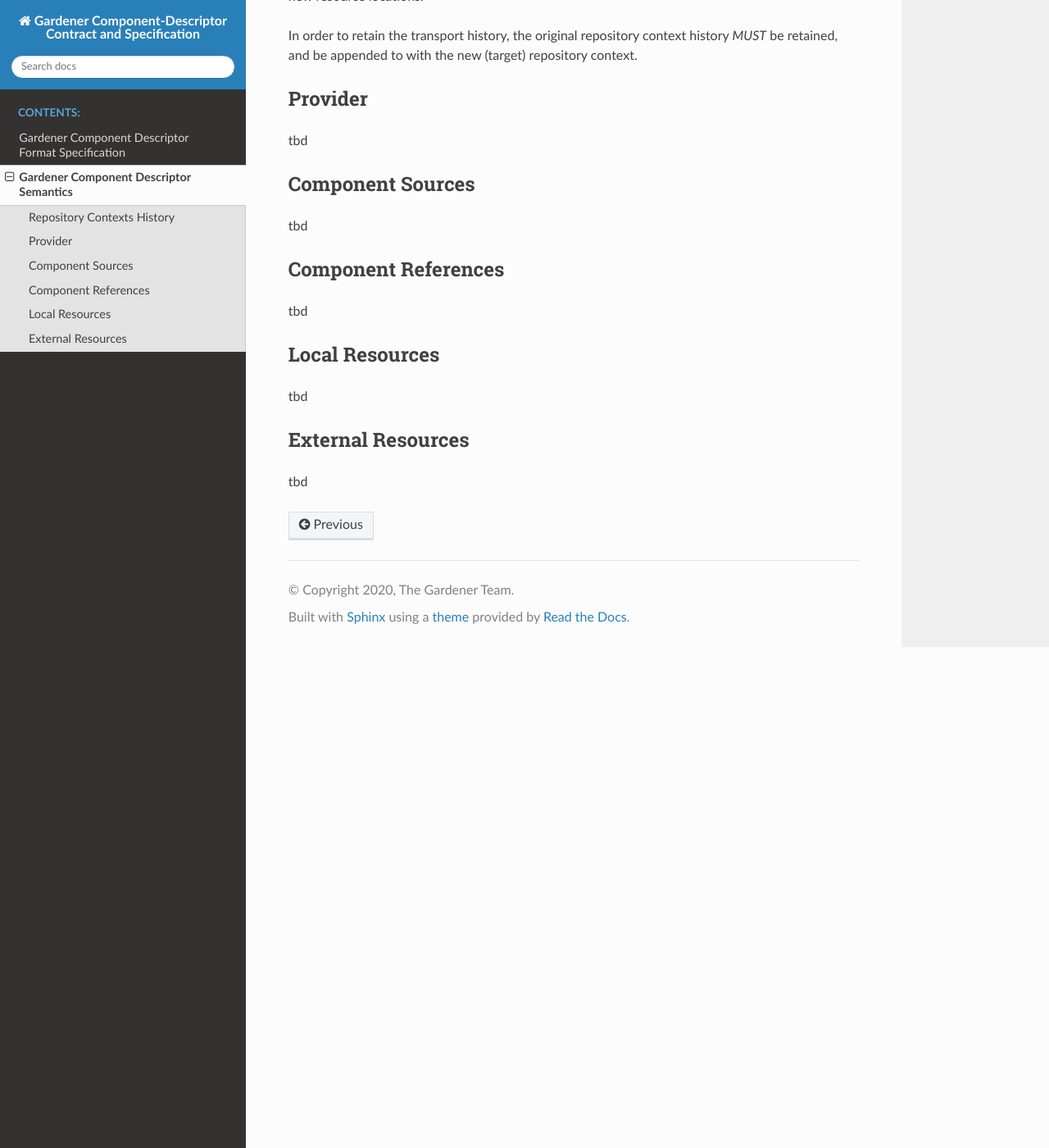
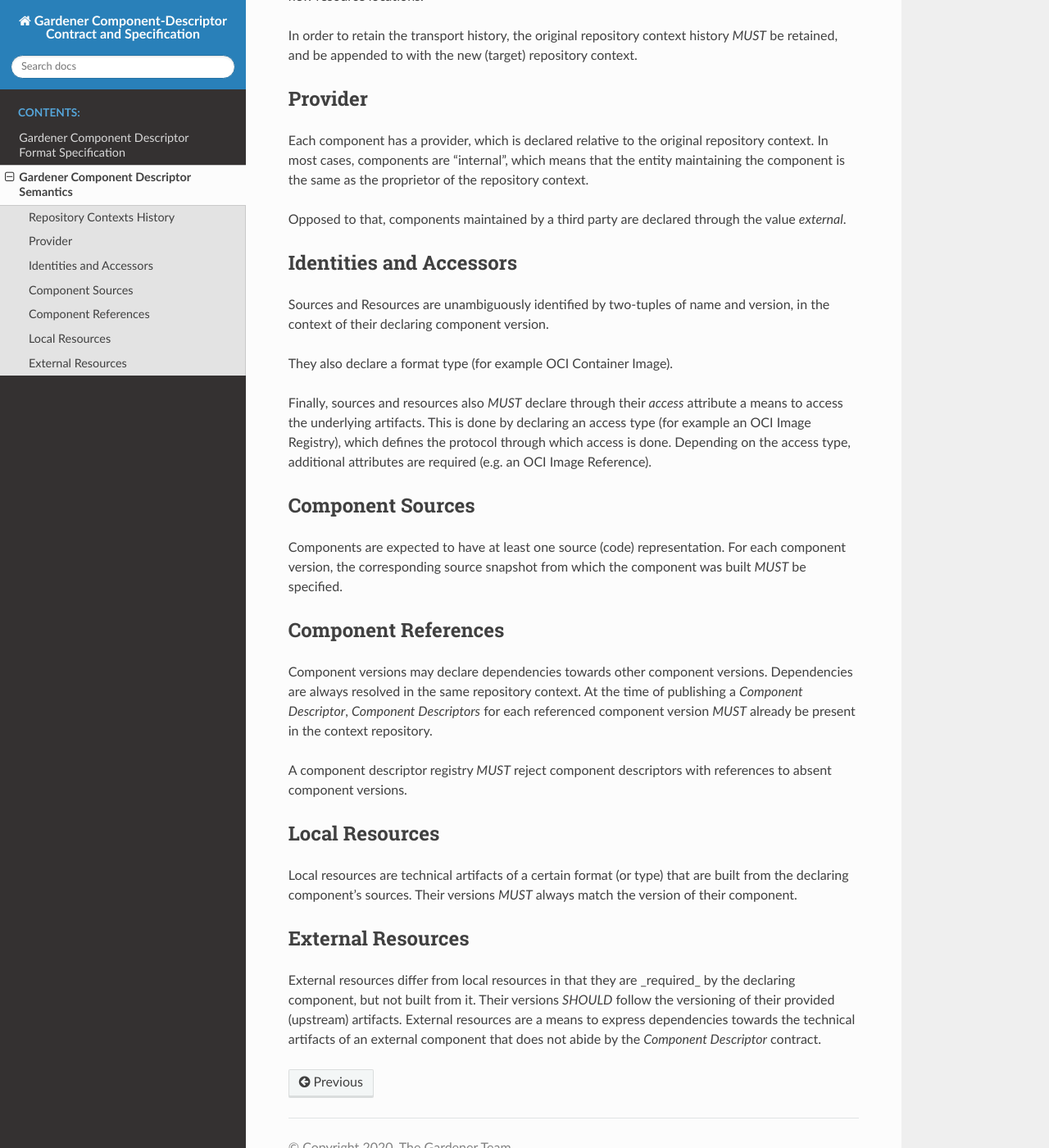
Before and after one commit to gardener-attic/component-spec, a Sphinx documentation site: the page built from doc/semantics.rst, in a window 1280 px wide and 1400 px high, scrolled down 784 px. Shown: the whole window at 82% size. Built offline with Sphinx 7.4.7 and the Read the Docs theme 2.0.0, drawn with Linux system fonts in a browser that asks for light colours; pages that are not in the unit, such as notebooks, are missing from menus.

Commit message:
more documentation

```diff
--- a/doc/semantics.rst
+++ b/doc/semantics.rst
@@ -37,24 +37,53 @@ retained, and be appended to with the new (target) repository context.
 Provider
 --------
 
-tbd
+Each component has a provider, which is declared relative to the original repository context.
+In most cases, components are "internal", which means that the entity maintaining the component
+is the same as the proprietor of the repository context.
+
+Opposed to that, components maintained by a third party are declared through the value `external`.
+
+Identities and Accessors
+------------------------
+
+Sources and Resources are unambiguously identified by two-tuples of name and version, in the
+context of their declaring component version.
+
+They also declare a format type (for example OCI Container Image).
+
+Finally, sources and resources also *MUST* declare through their `access` attribute a means to
+access the underlying artifacts. This is done by declaring an access type (for example an OCI
+Image Registry), which defines the protocol through which access is done. Depending on the
+access type, additional attributes are required (e.g. an OCI Image Reference).
 
 Component Sources
 -----------------
 
-tbd
+Components are expected to have at least one source (code) representation. For each component
+version, the corresponding source snapshot from which the component was built *MUST* be
+specified.
 
 Component References
 --------------------
 
-tbd
+Component versions may declare dependencies towards other component versions. Dependencies are
+always resolved in the same repository context. At the time of publishing a `Component Descriptor`,
+`Component Descriptors` for each referenced component version *MUST* already be present in the
+context repository.
+
+A component descriptor registry *MUST* reject component descriptors with references to absent
+component versions.
 
 Local Resources
 ---------------
 
-tbd
+Local resources are technical artifacts of a certain format (or type) that are built from the
+declaring component's sources. Their versions *MUST* always match the version of their component.
 
 External Resources
 ------------------
 
-tbd
+External resources differ from local resources in that they are _required_ by the declaring
+component, but not built from it. Their versions *SHOULD* follow the versioning of their provided
+(upstream) artifacts. External resources are a means to express dependencies towards the technical
+artifacts of an external component that does not abide by the `Component Descriptor` contract.
```
